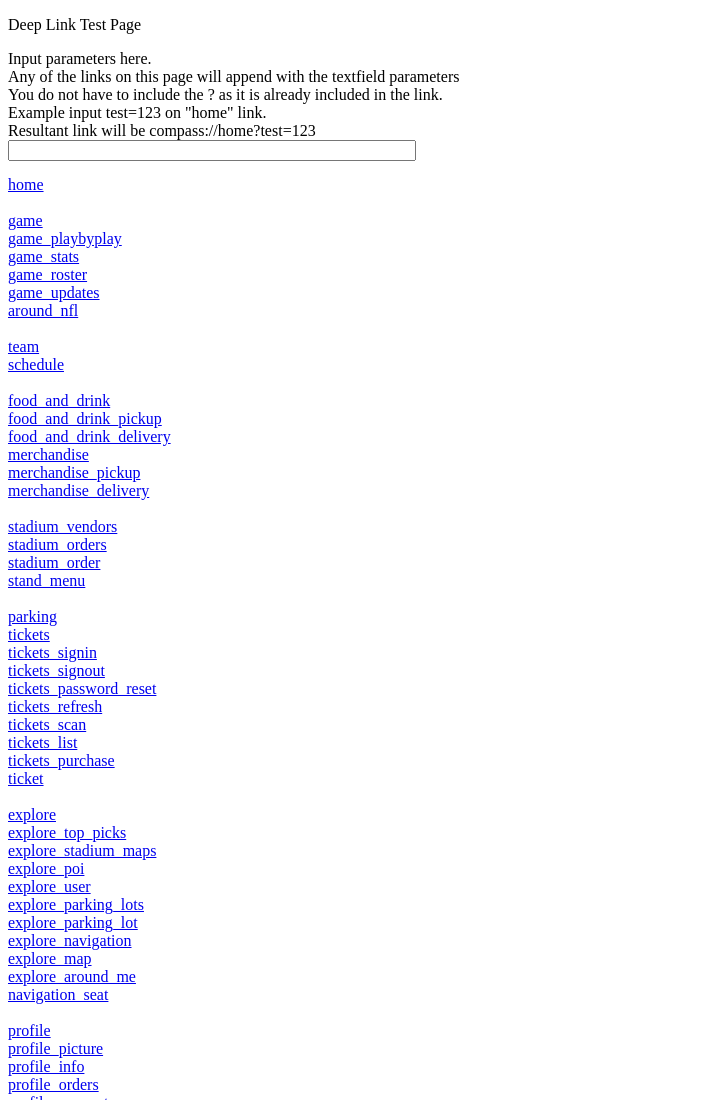
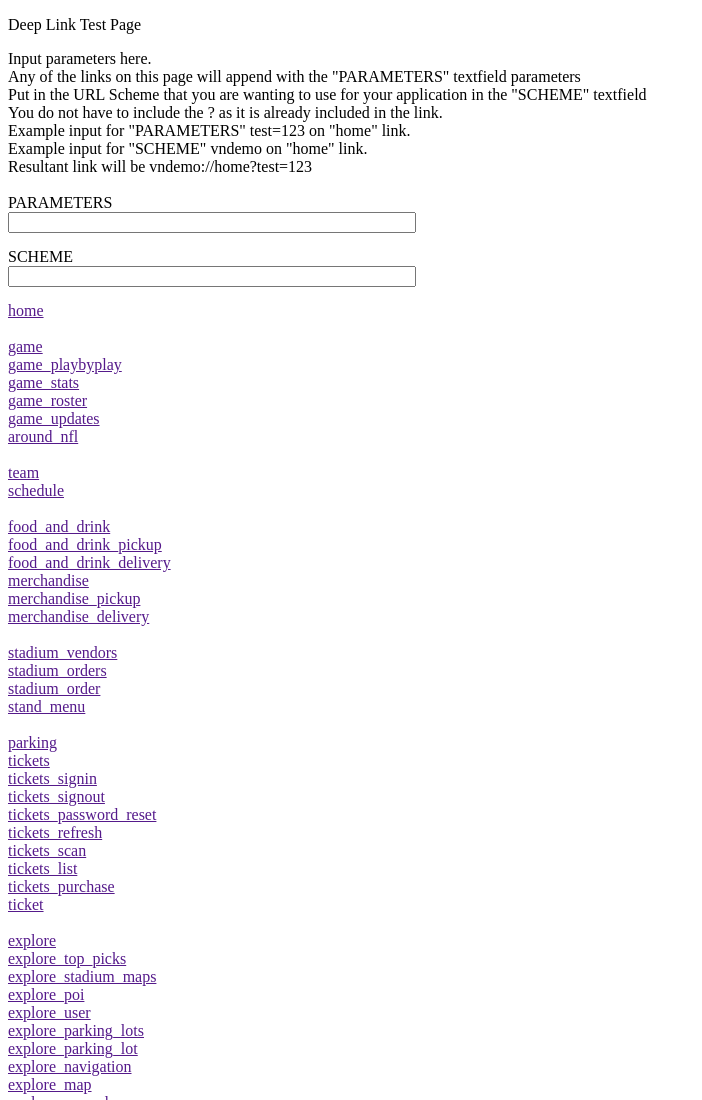
Before and after one commit to venuenext/deep-link-test-site, a plain HTML site: page index.html in a window 1280 px wide. Shown: the top 1100 px of the page, without its empty margins (0-702 px from the left). Drawn offline with nearby package versions, Linux system fonts and the light colour scheme.

Commit message:
Making deep link test site more re-usable

```diff
--- a/index.html
+++ b/index.html
@@ -13,102 +13,118 @@
         <div>
             Input parameters here.
             <br>
-            Any of the links on this page will append with the textfield parameters
+            Any of the links on this page will append with the "PARAMETERS" textfield parameters
+            <br/>
+            Put in the URL Scheme that you are wanting to use for your application in the "SCHEME" textfield
             <br>
             You do not have to include the ? as it is already included in the link.
             <br>
-            Example input test=123 on "home" link.
+            Example input for "PARAMETERS" test=123 on "home" link.
             <br>
-            Resultant link will be compass://home?test=123<br>
-            <input type="text" id="suffix" style="width:400px;float:left;clear:left;"/>
+            Example input for "SCHEME" vndemo on "home" link.
+            <br/>
+            Resultant link will be vndemo://home?test=123
+            <br>
+            <br/>
+            PARAMETERS
+            <br/>
+            <input type="text" id="suffix" style="width:400px;float:left;"/>
+            <br>
+            <br/>
+            SCHEME
+            <br/>
+            <input type="text" id="prefix" style="width:400px;float:left;clear:left;"/>
             <br>
             <br>
-            <a href="compass://home?" onclick="appendLink(); return false;">home</a><br>
+            <a href="" id="home?" onclick="appendLink(); return false;">home</a><br>
             <br>
-            <a href="compass://game?" onclick="appendLink(); return false;">game</a><br>
-            <a href="compass://game_playbyplay?" onclick="appendLink(); return false;">game_playbyplay</a><br>
-            <a href="compass://game_stats?" onclick="appendLink(); return false;">game_stats</a><br>
-            <a href="compass://game_roster?" onclick="appendLink(); return false;">game_roster</a><br>
-            <a href="compass://game_updates?" onclick="appendLink(); return false;">game_updates</a><br>
-            <a href="compass://around_nfl?" onclick="appendLink(); return false;">around_nfl</a><br>
+            <a href="" id="game?" onclick="appendLink(); return false;">game</a><br>
+            <a href="" id="game_playbyplay?" onclick="appendLink(); return false;">game_playbyplay</a><br>
+            <a href="" id="game_stats?" onclick="appendLink(); return false;">game_stats</a><br>
+            <a href="" id="game_roster?" onclick="appendLink(); return false;">game_roster</a><br>
+            <a href="" id="game_updates?" onclick="appendLink(); return false;">game_updates</a><br>
+            <a href="" id="around_nfl?" onclick="appendLink(); return false;">around_nfl</a><br>
             <br>
-            <a href="compass://team?" onclick="appendLink(); return false;">team</a><br>
-            <a href="compass://schedule?" onclick="appendLink(); return false;">schedule</a><br>
+            <a href="" id="team?" onclick="appendLink(); return false;">team</a><br>
+            <a href="" id="schedule?" onclick="appendLink(); return false;">schedule</a><br>
             <br>
-            <a href="compass://food_and_drink?" onclick="appendLink(); return false;">food_and_drink</a><br>
-            <a href="compass://food_and_drink_pickup?" onclick="appendLink(); return false;">food_and_drink_pickup</a><br>
-            <a href="compass://food_and_drink_delivery?" onclick="appendLink(); return false;">food_and_drink_delivery</a><br>
-            <a href="compass://merchandise?" onclick="appendLink(); return false;">merchandise</a><br>
-            <a href="compass://home?" onclick="appendLink(); return false;">merchandise_pickup</a><br>
-            <a href="compass://home?" onclick="appendLink(); return false;">merchandise_delivery</a><br>
+            <a href="" id="food_and_drink?" onclick="appendLink(); return false;">food_and_drink</a><br>
+            <a href="" id="food_and_drink_pickup?" onclick="appendLink(); return false;">food_and_drink_pickup</a><br>
+            <a href="" id="food_and_drink_delivery?" onclick="appendLink(); return false;">food_and_drink_delivery</a><br>
+            <a href="" id="merchandise?" onclick="appendLink(); return false;">merchandise</a><br>
+            <a href="" id="merchandise_pickup?" onclick="appendLink(); return false;">merchandise_pickup</a><br>
+            <a href="" id="merchandise_delivery?" onclick="appendLink(); return false;">merchandise_delivery</a><br>
             <br>
-            <a href="compass://stadium_vendors?" onclick="appendLink(); return false;">stadium_vendors</a><br>
-            <a href="compass://stadium_orders?" onclick="appendLink(); return false;">stadium_orders</a><br>
-            <a href="compass://stadium_order?" onclick="appendLink(); return false;">stadium_order</a><br>
-            <a href="compass://stand_menu?" onclick="appendLink(); return false;">stand_menu</a><br>
+            <a href="" id="stadium_vendors?" onclick="appendLink(); return false;">stadium_vendors</a><br>
+            <a href="" id="stadium_orders?" onclick="appendLink(); return false;">stadium_orders</a><br>
+            <a href="" id="stadium_order?" onclick="appendLink(); return false;">stadium_order</a><br>
+            <a href="" id="stand_menu?" onclick="appendLink(); return false;">stand_menu</a><br>
             <br>
-            <a href="compass://parking?" onclick="appendLink(); return false;">parking</a><br>
-            <a href="compass://tickets?" onclick="appendLink(); return false;">tickets</a><br>
-            <a href="compass://tickets_signin?" onclick="appendLink(); return false;">tickets_signin</a><br>
-            <a href="compass://tickets_signout?" onclick="appendLink(); return false;">tickets_signout</a><br>
-            <a href="compass://tickets_password_reset?" onclick="appendLink(); return false;">tickets_password_reset</a><br>
-            <a href="compass://tickets_refresh?" onclick="appendLink(); return false;">tickets_refresh</a><br>
-            <a href="compass://tickets_scan?" onclick="appendLink(); return false;">tickets_scan</a><br>
-            <a href="compass://tickets_list?" onclick="appendLink(); return false;">tickets_list</a><br>
-            <a href="compass://tickets_purchase?" onclick="appendLink(); return false;">tickets_purchase</a><br>
-            <a href="compass://ticket?" onclick="appendLink(); return false;">ticket</a><br>
+            <a href="" id="parking?" onclick="appendLink(); return false;">parking</a><br>
+            <a href="" id="tickets?" onclick="appendLink(); return false;">tickets</a><br>
+            <a href="" id="tickets_signin?" onclick="appendLink(); return false;">tickets_signin</a><br>
+            <a href="" id="tickets_signout?" onclick="appendLink(); return false;">tickets_signout</a><br>
+            <a href="" id="tickets_password_reset?" onclick="appendLink(); return false;">tickets_password_reset</a><br>
+            <a href="" id="tickets_refresh?" onclick="appendLink(); return false;">tickets_refresh</a><br>
+            <a href="" id="tickets_scan?" onclick="appendLink(); return false;">tickets_scan</a><br>
+            <a href="" id="tickets_list?" onclick="appendLink(); return false;">tickets_list</a><br>
+            <a href="" id="tickets_purchase?" onclick="appendLink(); return false;">tickets_purchase</a><br>
+            <a href="" id="ticket?" onclick="appendLink(); return false;">ticket</a><br>
             <br>
-            <a href="compass://explore?" onclick="appendLink(); return false;">explore</a><br>
-            <a href="compass://explore_top_picks?" onclick="appendLink(); return false;">explore_top_picks</a><br>
-            <a href="compass://explore_stadium_maps?" onclick="appendLink(); return false;">explore_stadium_maps</a><br>
-            <a href="compass://explore_poi?" onclick="appendLink(); return false;">explore_poi</a><br>
-            <a href="compass://explore_user?" onclick="appendLink(); return false;">explore_user</a><br>
-            <a href="compass://explore_parking_lots?" onclick="appendLink(); return false;">explore_parking_lots</a><br>
-            <a href="compass://explore_parking_lot?" onclick="appendLink(); return false;">explore_parking_lot</a><br>
-            <a href="compass://explore_navigation?" onclick="appendLink(); return false;">explore_navigation</a><br>
-            <a href="compass://explore_map?" onclick="appendLink(); return false;">explore_map</a><br>
-            <a href="compass://explore_around_me?" onclick="appendLink(); return false;">explore_around_me</a><br>
-            <a href="compass://navigation_seat?" onclick="appendLink(); return false;">navigation_seat</a><br>
+            <a href="" id="explore?" onclick="appendLink(); return false;">explore</a><br>
+            <a href="" id="explore_top_picks?" onclick="appendLink(); return false;">explore_top_picks</a><br>
+            <a href="" id="explore_stadium_maps?" onclick="appendLink(); return false;">explore_stadium_maps</a><br>
+            <a href="" id="explore_poi?" onclick="appendLink(); return false;">explore_poi</a><br>
+            <a href="" id="explore_user?" onclick="appendLink(); return false;">explore_user</a><br>
+            <a href="" id="explore_parking_lots?" onclick="appendLink(); return false;">explore_parking_lots</a><br>
+            <a href="" id="explore_parking_lot?" onclick="appendLink(); return false;">explore_parking_lot</a><br>
+            <a href="" id="explore_navigation?" onclick="appendLink(); return false;">explore_navigation</a><br>
+            <a href="" id="explore_map?" onclick="appendLink(); return false;">explore_map</a><br>
+            <a href="" id="explore_around_me?" onclick="appendLink(); return false;">explore_around_me</a><br>
+            <a href="" id="navigation_seat?" onclick="appendLink(); return false;">navigation_seat</a><br>
             <br>
-            <a href="compass://profile?" onclick="appendLink(); return false;">profile</a><br>
-            <a href="compass://profile_picture?" onclick="appendLink(); return false;">profile_picture</a><br>
-            <a href="compass://profile_info?" onclick="appendLink(); return false;">profile_info</a><br>
-            <a href="compass://profile_orders?" onclick="appendLink(); return false;">profile_orders</a><br>
-            <a href="compass://profile_accounts?" onclick="appendLink(); return false;">profile_accounts</a><br>
-            <a href="compass://profile_credit_card?" onclick="appendLink(); return false;">profile_credit_card</a><br>
-            <a href="compass://profile_seat?" onclick="appendLink(); return false;">profile_seat</a><br>
+            <a href="" id="profile?" onclick="appendLink(); return false;">profile</a><br>
+            <a href="" id="profile_picture?" onclick="appendLink(); return false;">profile_picture</a><br>
+            <a href="" id="profile_info?" onclick="appendLink(); return false;">profile_info</a><br>
+            <a href="" id="profile_orders?" onclick="appendLink(); return false;">profile_orders</a><br>
+            <a href="" id="profile_accounts?" onclick="appendLink(); return false;">profile_accounts</a><br>
+            <a href="" id="profile_credit_card?" onclick="appendLink(); return false;">profile_credit_card</a><br>
+            <a href="" id="profile_seat?" onclick="appendLink(); return false;">profile_seat</a><br>
             <br>
-            <a href="compass://loyalty?" onclick="appendLink(); return false;">loyalty</a><br>
-            <a href="compass://guest_services?" onclick="appendLink(); return false;">guest_services</a><br>
-            <a href="compass://navigation?" onclick="appendLink(); return false;">navigation</a><br>
+            <a href="" id="loyalty?" onclick="appendLink(); return false;">loyalty</a><br>
+            <a href="" id="guest_services?" onclick="appendLink(); return false;">guest_services</a><br>
+            <a href="" id="navigation?" onclick="appendLink(); return false;">navigation</a><br>
             <br>
-            <a href="compass://show_cards?" onclick="appendLink(); return false;">show_cards</a><br>
-            <a href="compass://close_cards?" onclick="appendLink(); return false;">close_cards</a><br>
-            <a href="compass://web_panel?" onclick="appendLink(); return false;">web_panel</a><br>
-            <a href="compass://widgets_panel?" onclick="appendLink(); return false;">widgets_panel</a><br>
-            <a href="compass://react_panel?" onclick="appendLink(); return false;">react_panel</a><br>
+            <a href="" id="show_cards?" onclick="appendLink(); return false;">show_cards</a><br>
+            <a href="" id="close_cards?" onclick="appendLink(); return false;">close_cards</a><br>
+            <a href="" id="web_panel?" onclick="appendLink(); return false;">web_panel</a><br>
+            <a href="" id="widgets_panel?" onclick="appendLink(); return false;">widgets_panel</a><br>
+            <a href="" id="react_panel?" onclick="appendLink(); return false;">react_panel</a><br>
             <br>
-            <a href="compass://track_me?" onclick="appendLink(); return false;">track_me</a><br>
-            <a href="compass://bluetooth?" onclick="appendLink(); return false;">bluetooth</a><br>
-            <a href="compass://location_services?" onclick="appendLink(); return false;">location_services</a><br>
+            <a href="" id="track_me?" onclick="appendLink(); return false;">track_me</a><br>
+            <a href="" id="bluetooth?" onclick="appendLink(); return false;">bluetooth</a><br>
+            <a href="" id="location_services?" onclick="appendLink(); return false;">location_services</a><br>
             <br>
-            <a href="compass://play_video?" onclick="appendLink(); return false;">play_video</a><br>
-            <a href="compass://play_audio?" onclick="appendLink(); return false;">play_audio</a><br>
-            <a href="compass://dial_phone?" onclick="appendLink(); return false;">dial_phone</a><br>
-            <a href="compass://send_text?" onclick="appendLink(); return false;">send_text</a><br>
-            <a href="compass://send_email?" onclick="appendLink(); return false;">send_email</a><br>
-            <a href="compass://browser?" onclick="appendLink(); return false;">browser</a><br>
-            <a href="compass://launchapp?" onclick="appendLink(); return false;">launchapp</a><br>
-            <a href="compass://sign_out?" onclick="appendLink(); return false;">sign_out</a><br>
+            <a href="" id="play_video?" onclick="appendLink(); return false;">play_video</a><br>
+            <a href="" id="play_audio?" onclick="appendLink(); return false;">play_audio</a><br>
+            <a href="" id="dial_phone?" onclick="appendLink(); return false;">dial_phone</a><br>
+            <a href="" id="send_text?" onclick="appendLink(); return false;">send_text</a><br>
+            <a href="" id="send_email?" onclick="appendLink(); return false;">send_email</a><br>
+            <a href="" id="browser?" onclick="appendLink(); return false;">browser</a><br>
+            <a href="" id="launchapp?" onclick="appendLink(); return false;">launchapp</a><br>
+            <a href="" id="sign_out?" onclick="appendLink(); return false;">sign_out</a><br>
             <br>
-            <a href="compass://experience?" onclick="appendLink(); return false;">experience</a><br>
+            <a href="" id="experience?" onclick="appendLink(); return false;">experience</a><br>
             <br>
-            <a href="compass://report_problem?" onclick="appendLink(); return false;">report_problem</a><br>
+            <a href="" id="report_problem?" onclick="appendLink(); return false;">report_problem</a><br>
         </div>
         <script>
             function appendLink() {
                 $(document).click(function(event) {
-                    document.location.href = $(event.target).attr('href')+$('#suffix').val()
+                    if ($(event.target).prop('tagName') == 'A') {
+                        $(event.target).attr('href', $('#prefix').val()+"://"+$(event.target).attr('id')+$('#suffix').val());
+                        window.open($(event.target).attr('href'), '_blank');
+                    }
                 });
             }
         </script>
```
